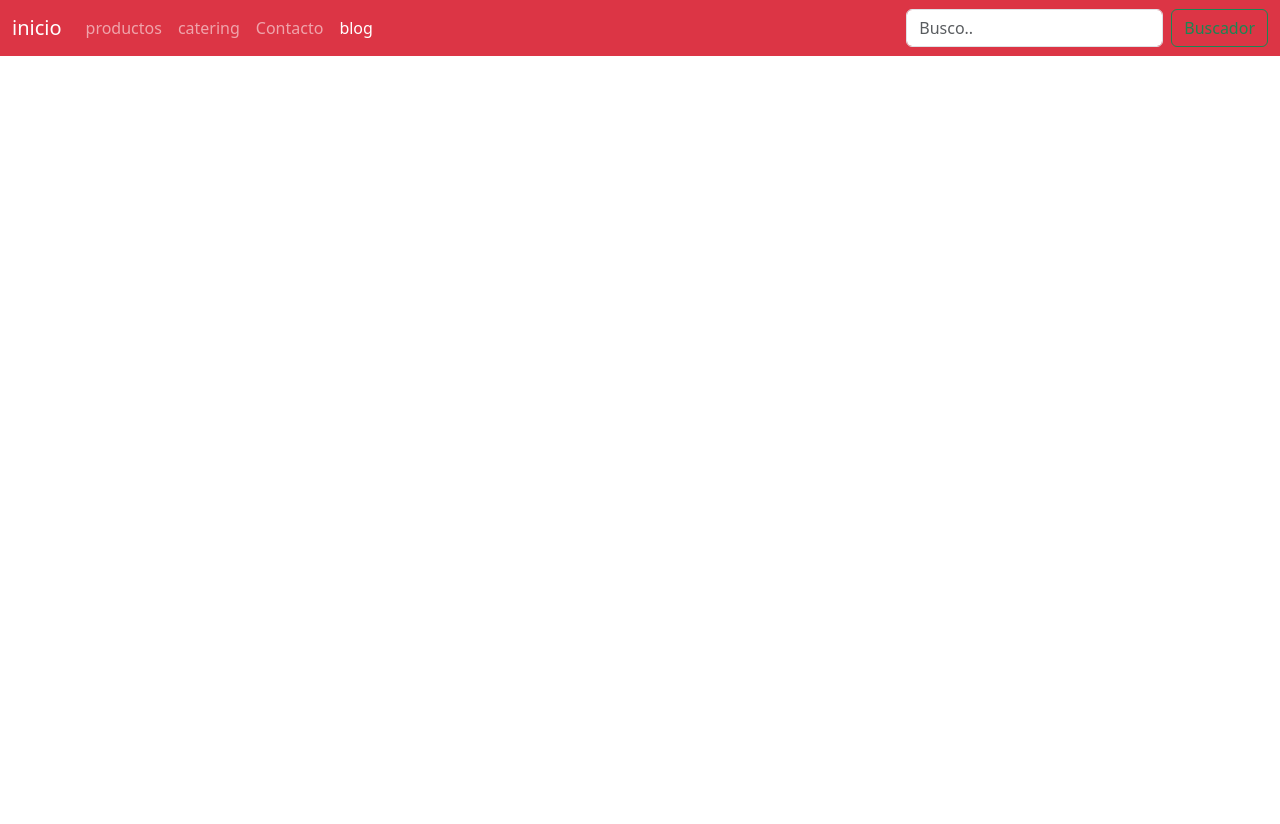
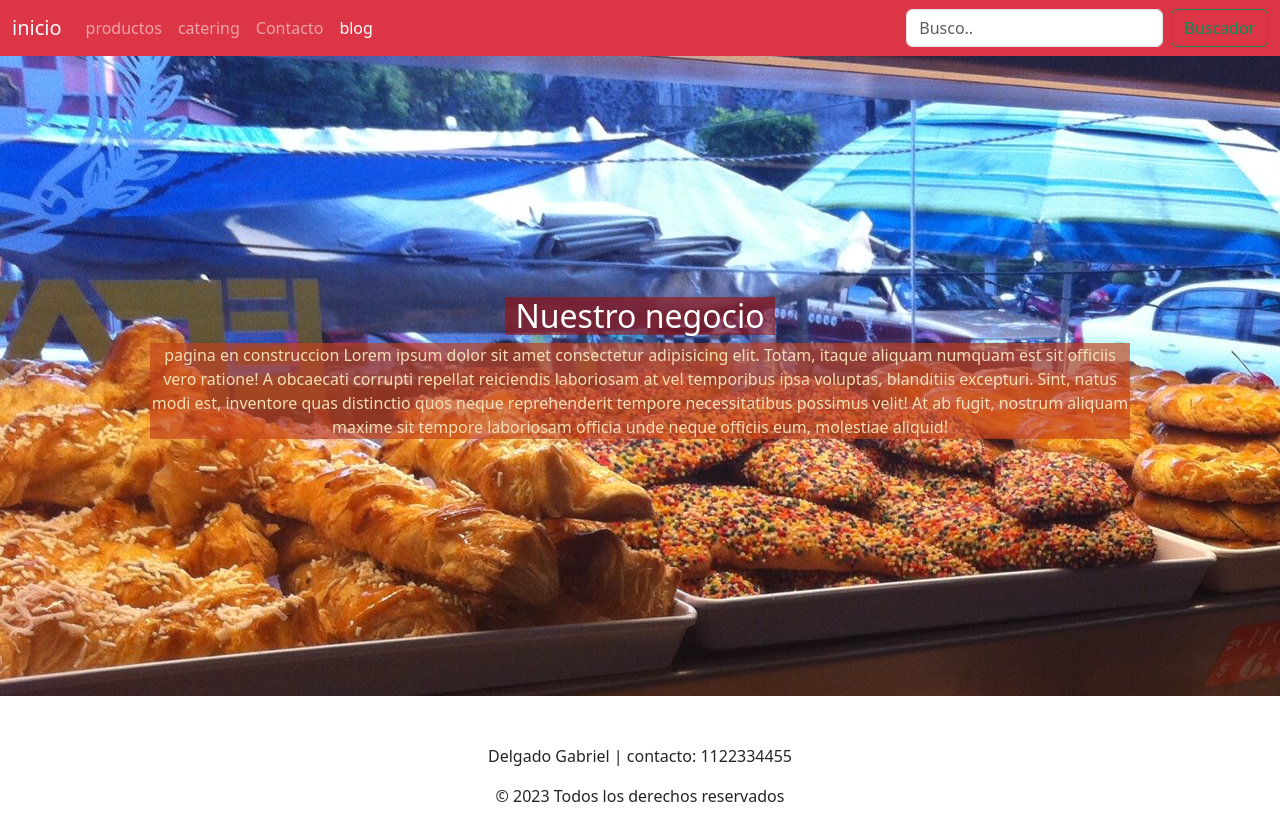
Before and after one commit to GabrielDelgado1627/proyecto-web, a plain HTML site: page pages/blog.html in a window 1280 px wide. Before the commit the page ends 800 px from the top, so only its background shows below. Drawn offline with nearby package versions, Linux system fonts and the light colour scheme.

Commit message:
proyecto

```diff
--- a/css/styles.css
+++ b/css/styles.css
@@ -6,7 +6,26 @@
     margin-top: 250px;
     border-radius: 25px;
 }
-
+.alma{
+    background-image: url("../img/panaderia.pg.jpeg");
+    height: 80vh;
+    background-repeat: no-repeat;
+    display: flex;
+    justify-content: center;
+    align-items: center;
+    flex-direction: column;
+    padding-inline: 150px;
+}
+.alma h2{
+    color: white;
+    background-color: rgba(153, 16, 16, 0.616);
+    padding-inline: 10px;
+}
+.alma p{
+    color: wheat;
+    background-color: rgba(195, 65, 26, 0.668);
+    text-align: center;
+}
 .card{
  display: block;
 }
--- a/pages/blog.html
+++ b/pages/blog.html
@@ -36,6 +36,15 @@
         </div>
       </div>
     </nav>
-
+  <section class="alma">
+   <h2> Nuestro negocio</h2>
+   <p>pagina en construccion Lorem ipsum dolor sit amet consectetur adipisicing elit. Totam, itaque aliquam numquam est sit officiis vero ratione! A obcaecati corrupti repellat reiciendis laboriosam at vel temporibus ipsa voluptas, blanditiis excepturi.
+   Sint, natus modi est, inventore quas distinctio quos neque reprehenderit tempore necessitatibus possimus velit! At ab fugit, nostrum aliquam maxime sit tempore laboriosam officia unde neque officiis eum, molestiae aliquid!</p>
+</section>
+<!-- Footer y Copyright -->
+<footer class="text-center mt-5">
+  <p>Delgado Gabriel | contacto: 1122334455</p>
+  <p>© 2023 Todos los derechos reservados</p>
+</footer>
 </body>
 </html>
```
Also changed, not shown: pages/productos.html (+4 -4 lines).
